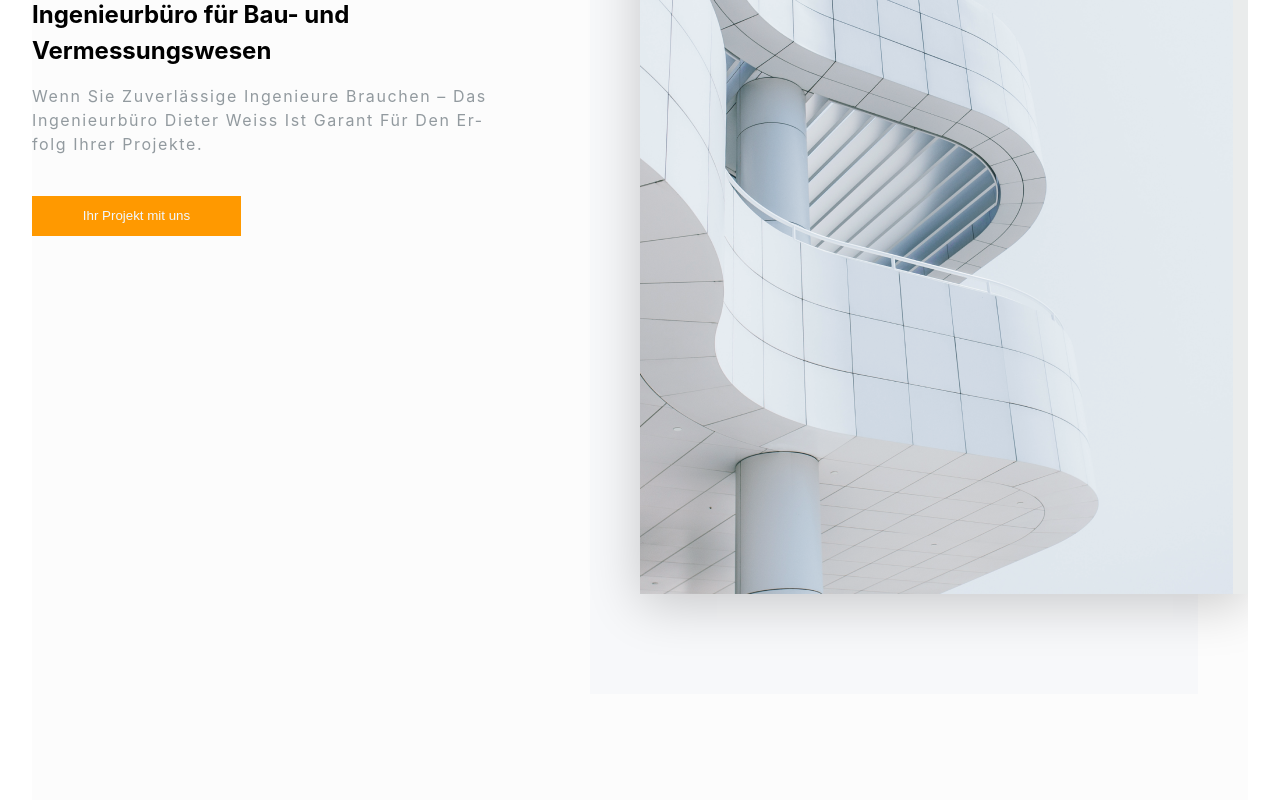
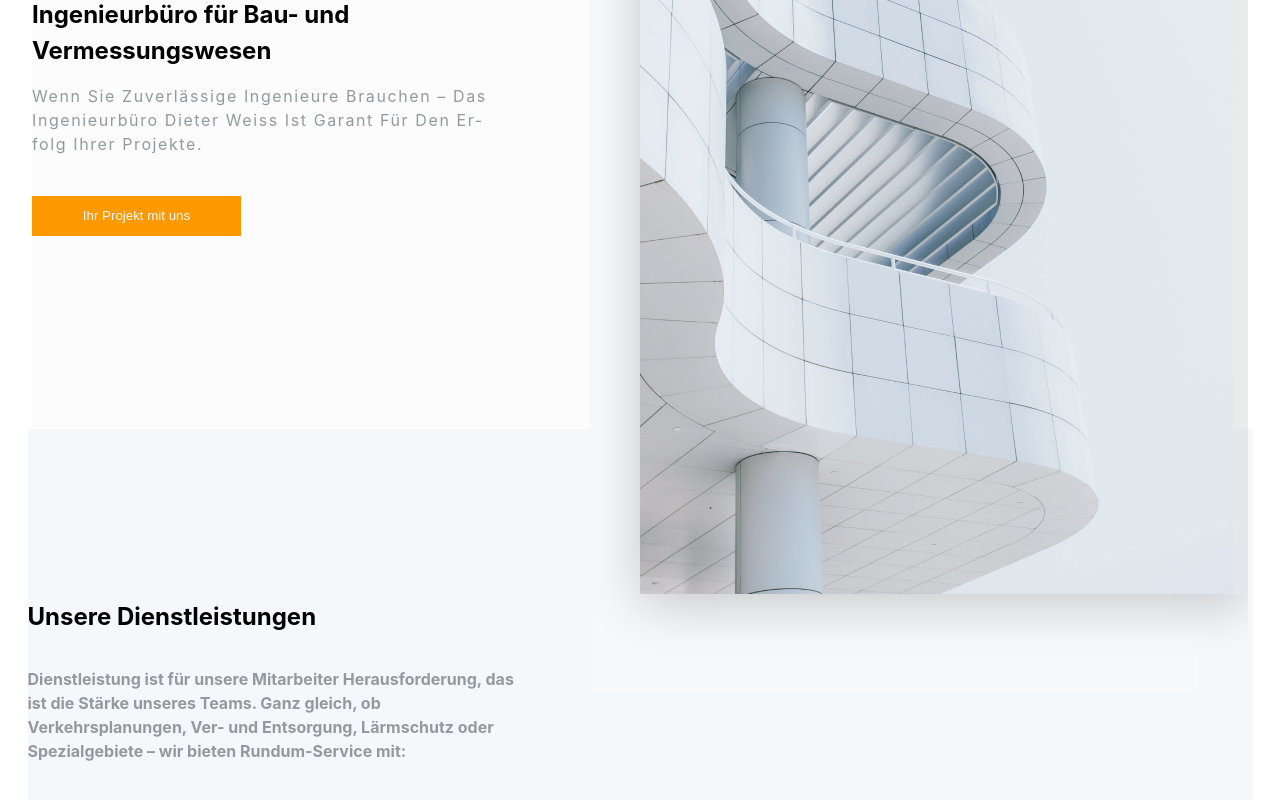
Before and after one commit to nucikk/weiss-app, a React (Vite) app in the folder vite-projec/: page / in a window 1280 px wide. Shown: the part 298-1098 px from the top of the page. Built offline with nearby package versions, Linux system fonts and the light colour scheme.

Commit message:
add service section content

```diff
--- a/vite-projec/src/App.css
+++ b/vite-projec/src/App.css
@@ -1,6 +1,6 @@
 .container {
     width: 1216px;
-    height: 86.25rem;
+    height: 62.34rem;
     margin: auto;
     overflow: hidden;
     background-color:#f8f8f869;
--- a/vite-projec/src/App.jsx
+++ b/vite-projec/src/App.jsx
@@ -1,12 +1,20 @@
 import './App.css'
+import Service from './page/Service'
 import Weiss from './page/Weiss'
 
 function App() {
 
   return (
-    <div className="container">
+    <>
+    <div className="weiss_container">
+          <div className="container">
       <Weiss />
     </div>
+     <Service />
+    </div>
+
+
+    </>
   )
 }
 
--- /dev/null
+++ b/vite-projec/src/page/Service.jsx
@@ -0,0 +1,15 @@
+import "../style/Service.css"
+const Service = () => {
+  return (
+    <div className="service_container">
+    <div className="service_content">
+        <div className="service_description">
+            <h4>Unsere Dienstleistungen</h4>
+            <p>Dienstleistung ist für unsere Mitarbeiter Herausforderung, das ist die Stärke unseres Teams. Ganz gleich, ob Verkehrsplanungen, Ver- und Ent­sorgung, Lärmschutz oder Spezialgebiete – wir bieten Rundum-Service mit:</p>
+        </div>
+    </div>
+    </div>
+  )
+}
+
+export default Service
--- /dev/null
+++ b/vite-projec/src/style/Service.css
@@ -0,0 +1,29 @@
+.service_container {
+    width: 100%;
+    background-color: #F5F8FA;
+    margin-top: -16.875rem;
+    display: flex;
+    justify-content:center;
+    align-items: center;
+}
+
+.service_content {
+    /* background-color: #F5F8; */
+    width: 1225px;
+    height: 881px;
+}
+
+.service_description {
+    width: 500px;
+    margin-top: 170px;
+}
+
+.service_description h4 {
+    font-size: 24px;
+
+}
+
+.service_description p {
+    color:  #929A9F;
+    font-weight: bold;
+}
```
